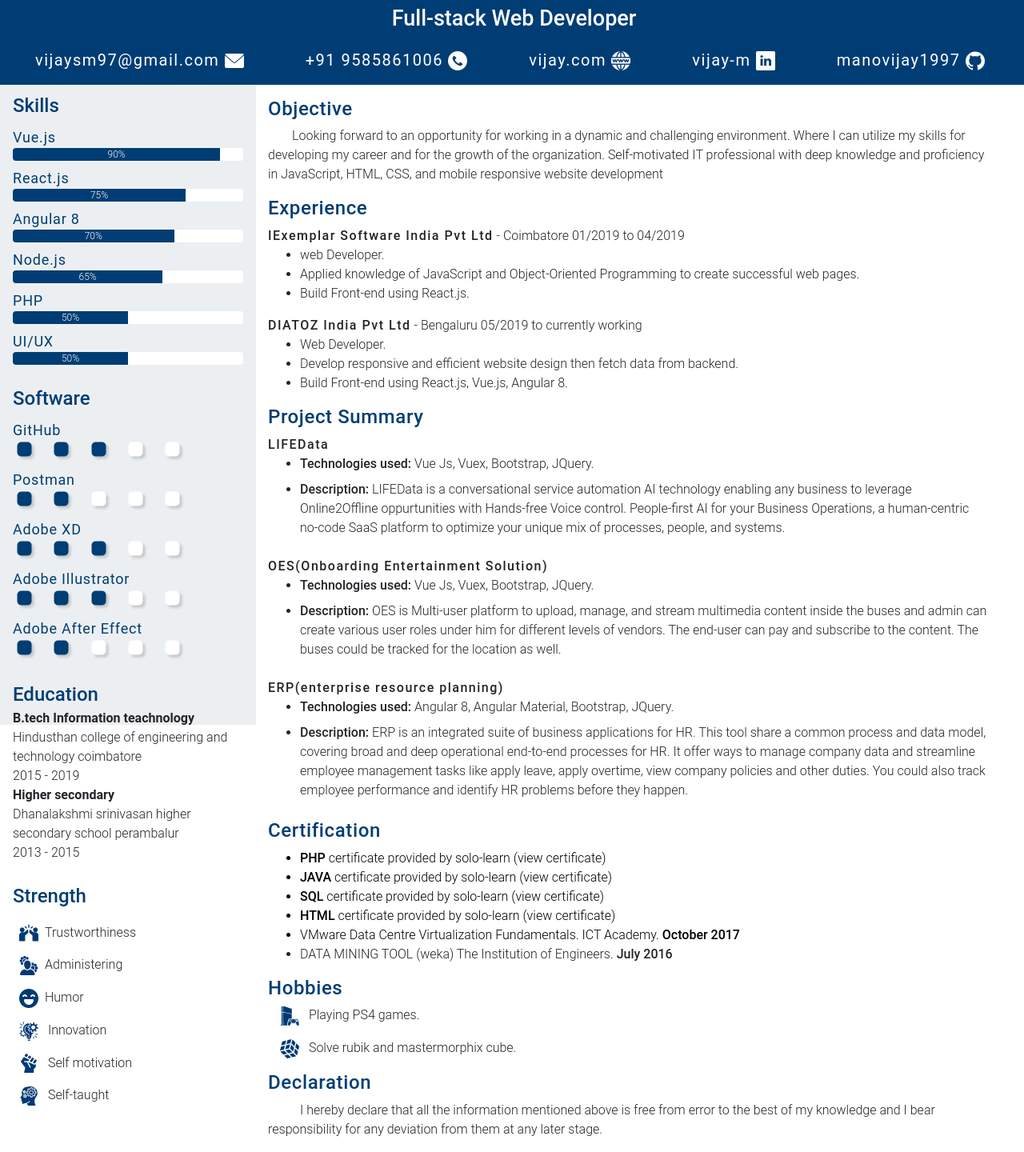
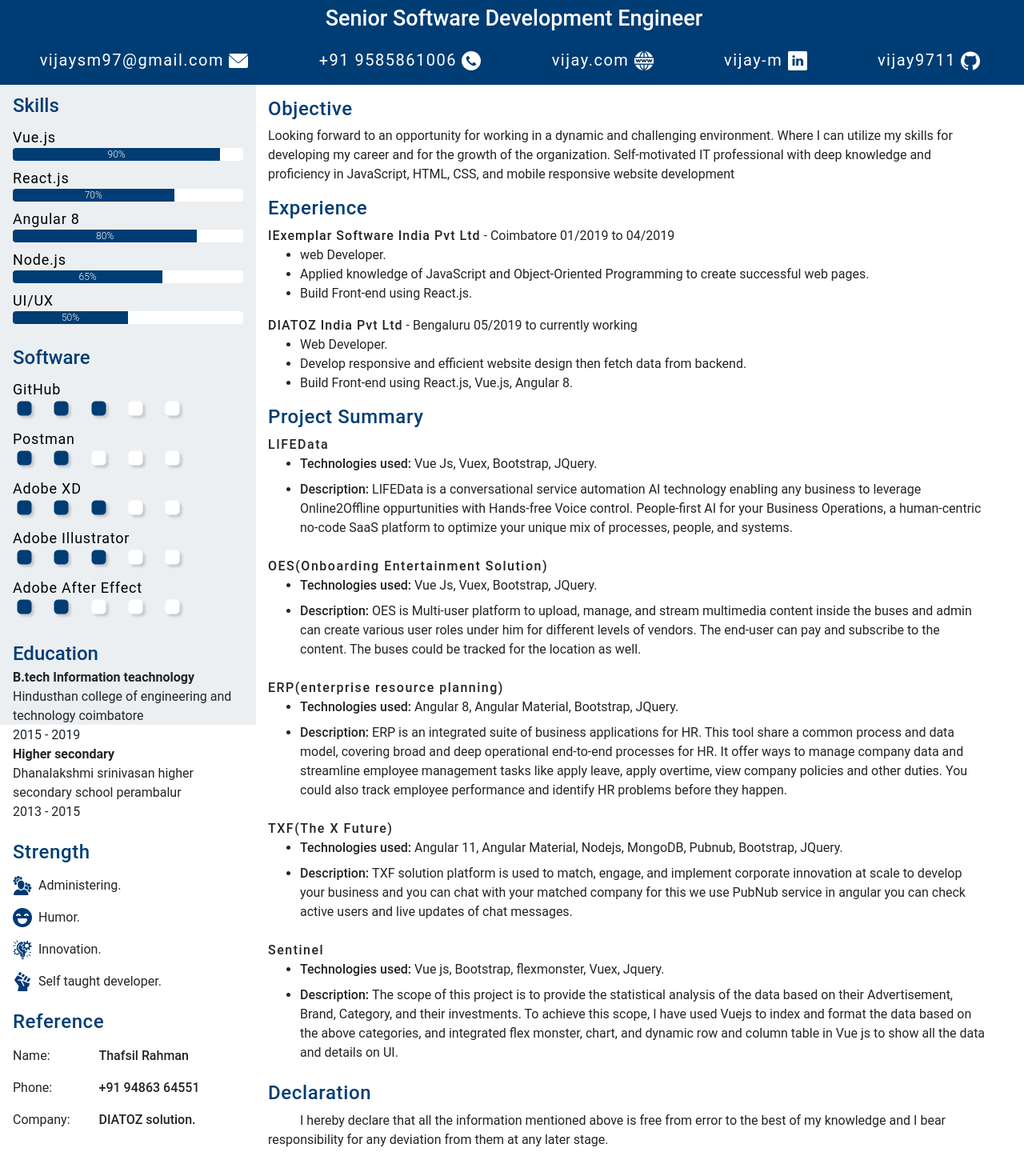
Before and after one commit to vijay9711/resume, a plain HTML site: page index.html in a window 1280 px wide. Shown: the part 83-1523 px from the top of the page at 80% size. Drawn offline with nearby package versions, Linux system fonts and the light colour scheme.

Commit message:
2021 updated resume

```diff
--- a/index.html
+++ b/index.html
@@ -17,19 +17,19 @@
 
 <body class="margin">
   <div class="row p-2 info margin">
-    <div class="col-12 title text-center">
+    <div class="col-12  text-center">
       <h2 class="name m-0">VIJAY M</h2>
-      <p class="para">Full-stack Web Developer</p>
+      <p class="para">Senior Software Development Engineer</p>
     </div>
     <div class="col-12 d-flex title about-me">
       <a href="mailto:vijaysm97@gmail.com" class="contact mb-2">vijaysm97@gmail.com <img src="icon/mail.png"
           class="detailicon" /></a>
       <a href="tel:+91 9585861006" class="contact mb-2">+91 9585861006 <img src="icon/smartphone-call.png"
           class="detailicon" /></a>
-      <a href="https://manovijay1997.github.io/Vijay-portofolio/#home" class="contact mb-2">vijay.com <img src="icon/www.png" class="detailicon"></a>
+      <a href="https://vijay9711.github.io/Vijay-portofolio/#home" class="contact mb-2">vijay.com <img src="icon/www.png" class="detailicon"></a>
       <a href="https://www.linkedin.com/in/vijay-m-7128b713b?lipi=urn%3Ali%3Apage%3Ad_flagship3_profile_view_base_contact_details%3BSGVucN08SNmjlTZ2jnpyCw%3D%3D"
         class="contact mb-2">vijay-m <img src="icon/linkedin.png" class="detailicon" /></a>
-      <a href="https://github.com/manovijay1997" class="contact mb-2">manovijay1997 <img src="icon/github-logo.png"
+      <a href="https://github.com/vijay9711" class="contact mb-2">vijay9711 <img src="icon/github-logo.png"
           class="detailicon" /></a>
     </div>
   </div>
@@ -46,15 +46,15 @@
       <div class="mt-2" style="align-items: center;">
         <p class="skill-name m-0">React.js </p>
         <div class="progress w-100 ml-auto">
-          <div class="progress-bar" role="progressbar" style="width: 75%" aria-valuenow="75" aria-valuemin="0"
-            aria-valuemax="100">75%</div>
+          <div class="progress-bar" role="progressbar" style="width: 70%" aria-valuenow="75" aria-valuemin="0"
+            aria-valuemax="100">70%</div>
         </div>
       </div>
       <div class="mt-2" style="align-items: center;">
         <p class="skill-name m-0">Angular 8 </p>
         <div class="progress w-100 ml-auto">
-          <div class="progress-bar" role="progressbar" style="width: 70%" aria-valuenow="70" aria-valuemin="0"
-            aria-valuemax="100">70%</div>
+          <div class="progress-bar" role="progressbar" style="width: 80%" aria-valuenow="70" aria-valuemin="0"
+            aria-valuemax="100">80%</div>
         </div>
       </div>
       <div class="mt-2" style="align-items: center;">
@@ -64,13 +64,13 @@
             aria-valuemax="100">65%</div>
         </div>
       </div>
-      <div class="mt-2" style="align-items: center;">
+      <!-- <div class="mt-2" style="align-items: center;">
         <p class="skill-name m-0">PHP </p>
         <div class="progress w-100 ml-auto">
           <div class="progress-bar" role="progressbar" style="width: 50%" aria-valuenow="75" aria-valuemin="0"
             aria-valuemax="100">50%</div>
         </div>
-      </div>
+      </div> -->
       <div class="mt-2" style="align-items: center;">
         <p class="skill-name m-0">UI/UX </p>
         <div class="progress w-100 ml-auto">
@@ -133,13 +133,56 @@
       <p class="title m-0 mt-4">Education</p>
       <div>
         <p class="mb-0 degree">B.tech Information teachnology</p>
-        <p class="mb-0">Hindusthan college of engineering and technology coimbatore <br> 2015 - 2019</p>
+        <p class="mb-0 content">Hindusthan college of engineering and technology coimbatore <br> 2015 - 2019</p>
       </div>
       <div >
         <p class="mb-0 degree">Higher secondary</p>
-        <p class="mb-0">Dhanalakshmi srinivasan higher secondary school perambalur <br> 2013 - 2015</p>
+        <p class="mb-0 content">Dhanalakshmi srinivasan higher secondary school perambalur <br> 2013 - 2015</p>
       </div>
-        <p class="title m-0 mt-4">Strength</p>
+       <!-- Strength -->
+       <div class="col-12 contentmargin mt-4">
+        <h1 class="head headborder">Strength</h1>
+          <div class="align-items-center d-flex my-3">
+            <img src="icon/strength/admin-with-cogwheels.png" />
+            <span class="ml-2 content">Administering.</span>
+          </div>
+          <div class="align-items-center d-flex my-3">
+            <img src="icon/strength/happy.png" />
+            <span class="ml-2 content">Humor.</span>
+          </div>
+          <div class="align-items-center d-flex my-3">
+            <img src="icon/strength/project-management.png" />
+            <span class="ml-2 content">Innovation.</span>
+          </div>
+          <div class="align-items-center d-flex my-3">
+            <img src="icon/strength/power.png" />
+            <span class="ml-2 content">Self taught developer.</span>
+          </div>
+      </div>
+      <div class="col-12 contentmargin mt-4">
+        <h1 class="head headborder">Reference</h1>
+        <div class="row p-0 m-0">
+          <div class="col-5 p-0 my-2 content">
+            Name:
+          </div>
+          <div class="col-7 p-0 my-2 content">
+            <strong>Thafsil Rahman</strong>
+          </div>
+          <div class="col-5 p-0 my-2 content">
+            Phone:
+          </div>
+          <div class="col-7 p-0 my-2 content">
+            <strong>+91 94863 64551</strong>
+          </div>
+          <div class="col-5 p-0 my-2 content">
+            Company:
+          </div>
+          <div class="col-7 p-0 my-2 content">
+            <strong>DIATOZ solution.</strong>
+          </div>
+        </div>
+      </div>
+        <!-- <p class="title m-0 mt-4">Strength</p>
         <p class="mt-3 ml-2"><img src="icon/strength/high-five.png" class="mr-2" />Trustworthiness</p>
         <p class="mt-3 ml-2"><img src="icon/strength/admin-with-cogwheels.png" class="mr-2" />Administering</p>
         <p class="mt-3 ml-2"><img src="icon/strength/happy.png" class="mr-2" />Humor</p>
@@ -147,7 +190,7 @@
           <img src="icon/strength/project-management.png" class="mr-2" /> Innovation
         </p>
         <p class="mt-3 ml-2"><img src="icon/strength/power.png" class="mr-2" /> Self motivation</p>
-        <p class="mt-3 ml-2"><img src="icon/strength/mind.png" class="mr-2" /> Self-taught</p>
+        <p class="mt-3 ml-2"><img src="icon/strength/mind.png" class="mr-2" /> Self-taught</p> -->
     </div>
     <div class="col-9 mainBox">
       <div class="col-12 pt-3 contentmargin">
@@ -163,11 +206,11 @@
       <!------------------------------ Working --------------------------------->
       <div class="col-12 edu contentmargin">
         <h1 class="head headborder">Experience</h1>
-        <p class="workCompany mb-0">
-          <strong  style="letter-spacing:1.5px;">IExemplar Software India Pvt Ltd</strong> - Coimbatore
+        <p class="workCompany mb-0  content">
+          <strong  style="letter-spacing:1px;">IExemplar Software India Pvt Ltd</strong> - Coimbatore
           01/2019 to 04/2019
         </p>
-        <ul>
+        <ul class=" content">
           <li>web Developer.</li>
           <li class="workCompany">
             Applied knowledge of JavaScript and Object-Oriented Programming to
@@ -175,13 +218,13 @@
           </li>
           <li class="workCompany">Build Front-end using React.js.</li>
         </ul>
-        <p class="workCompany mb-0">
-          <strong style="letter-spacing:1.5px;">DIATOZ India Pvt Ltd</strong> - Bengaluru 05/2019 to
+        <p class="workCompany mb-0 content">
+          <strong style="letter-spacing:1px;">DIATOZ India Pvt Ltd</strong> - Bengaluru 05/2019 to
           currently working
         </p>
-        <ul>
+        <ul class=" content">
           <li>Web Developer.</li>
-          <li class="workCompany">
+          <li class="workCompany content">
             Develop responsive and efficient website design then fetch data
             from backend.
           </li>
@@ -191,7 +234,7 @@
       <!---------------------------- Project --------------------------------->
       <div class="col-12 contentmargin">
         <h1 class="head headborder">Project Summary</h1>
-        <div>
+        <div class=" content">
           <p class="projectTitle mb-0">
             <strong>LIFEData</strong>
           </p>
@@ -208,7 +251,7 @@
             </li>
           </ul>
         </div>
-        <div>
+        <div class=" content">
           <p class="projectTitle mb-0">
             <strong>OES(Onboarding Entertainment Solution)</strong>
           </p>
@@ -225,7 +268,7 @@
             </li>
           </ul>
         </div>
-        <div>
+        <div class=" content">
           <p class="projectTitle mb-0">
             <strong>ERP(enterprise resource planning)</strong>
           </p>
@@ -243,28 +286,44 @@
             </li>
           </ul>
         </div>
-        <!-- <div>
+        <div class=" content">
           <p class="projectTitle mb-0">
-            <strong>ERP(enterprise resource planning)</strong>
+            <strong>TXF(The X Future)</strong>
           </p>
           <ul>
             <li>
               <div class="row p-0 m-0 d-flex">
-                <label><strong>Technologies used: </strong> Angular 8, Angular Material, Bootstrap, JQuery.</label>
+                <label><strong>Technologies used: </strong> Angular 11, Angular Material, Nodejs, MongoDB, Pubnub, Bootstrap, JQuery.</label>
               </div>
             </li>
             <li>
               <div class="row p-0 m-0 d-flex">
-                <label><strong>Description: </strong>ERP is an integrated suite of business applications for DIATOZ solution. This tool share a common process and data model, covering broad and deep operational end-to-end processes for HR.</label>
+                <label><strong>Description: </strong>TXF solution platform is used to match, engage, and implement corporate innovation at scale to develop your business and you can chat with your matched company for this we use PubNub service in angular you can check active users and live updates of chat messages.</label>
               </div>
             </li>
           </ul>
-        </div> -->
-
+        </div>
+        <div class=" content">
+          <p class="projectTitle mb-0">
+            <strong>Sentinel</strong>
+          </p>
+          <ul>
+            <li>
+              <div class="row p-0 m-0 d-flex">
+                <label><strong>Technologies used: </strong> Vue js, Bootstrap, flexmonster, Vuex, Jquery.</label>
+              </div>
+            </li>
+            <li>
+              <div class="row p-0 m-0 d-flex">
+                <label><strong>Description: </strong>The scope of this project is to provide the statistical analysis of the data based on their Advertisement, Brand, Category, and their investments. To achieve this scope, I have used Vuejs to index and format the data based on the above categories, and integrated flex monster, chart, and dynamic row and column table in Vue js to show all the data and details on UI. </label>
+              </div>
+            </li>
+          </ul>
+        </div>
       </div>
 
       <!--------------------------- certification ------------------------------------>
-      <div class="col-12 contentmargin">
+      <!-- <div class="col-12 contentmargin">
         <h1 class="head headborder">Certification</h1>
         <ul>
           <li class="certificate">
@@ -288,9 +347,9 @@
             <strong>July 2016</strong>
           </li>
         </ul>
-      </div>
+      </div> -->
       <!------------------------------- Hobbiess -------------------------------------->
-      <div class="col-12 contentmargin">
+      <!-- <div class="col-12 contentmargin">
         <h1 class="head headborder">Hobbies</h1>
         <div class="col-12">
           <p>
@@ -301,35 +360,15 @@
             <img class="mr-2" src="icon/hobbies/rubik.png" /> Solve rubik and
             mastermorphix cube.
           </p>
-          <!-- <p><img class="mr-2" src="icon/hobbies/bicycle-rider.png" /> Cycling.</p> -->
         </div>
-      </div>
+      </div> -->
 
-      <!-- Strength -->
-      <!-- <div class="col-12 contentmargin">
-        <h1 class="head headborder">Strength</h1>
-        <ul>
-          <p><img src="icon/strength/analysis.png" /> Computer skills.</p>
-          <p>
-            <img src="icon/strength/admin-with-cogwheels.png" />
-            Administering.
-          </p>
-          <p>
-            <img src="icon/strength/users-group.png" /> Adapting to changing
-            circumstances.
-          </p>
-          <p><img src="icon/strength/happy.png" /> Humor.</p>
-          <p>
-            <img src="icon/strength/project-management.png" /> Innovation.
-          </p>
-          <p><img src="icon/strength/power.png" /> Self motivation</p>
-        </ul>
-      </div> -->
+
 
       <!-- Declaration -->
       <div class="col-12 contentmargin mb-2">
         <h1 class="head headborder">Declaration</h1>
-        <p class="contentDec">
+        <p class="contentDec content">
           I hereby declare that all the information mentioned above is free from error to the best of my knowledge and I bear responsibility for any deviation from them at any later stage.
         </p>
       </div>
--- a/resume.css
+++ b/resume.css
@@ -5,13 +5,11 @@
 body::-webkit-scrollbar {
     display: none;
   }
+  .content{
+      font-size: 16px;
+      font-weight: 400 ;
+  }
 .margin {
-    /* padding: 50px; */
-    /* padding-left: 90px;
-    padding-right: 90px; */
-    /* margin-top: 20px;
-    margin-left: 30px;
-    margin-right: 30px; */
     border-collapse: collapse;
 }
 .info{
@@ -45,7 +43,7 @@ body::-webkit-scrollbar {
     justify-content: space-around;
 }
 .skill-name, .software-name{
-    color: #003D74;
+    color: #000000;
     font-weight: 400;
     font-size: 18px;
     letter-spacing: .8px;
@@ -103,9 +101,9 @@ body::-webkit-scrollbar {
     border-right-color: transparent;
 }
 
-.content::first-letter {
+/* .content::first-letter {
     margin-left: 30px;
-}
+} */
 
 .edu {}
 
```
Also changed, not shown: 1 other file.
